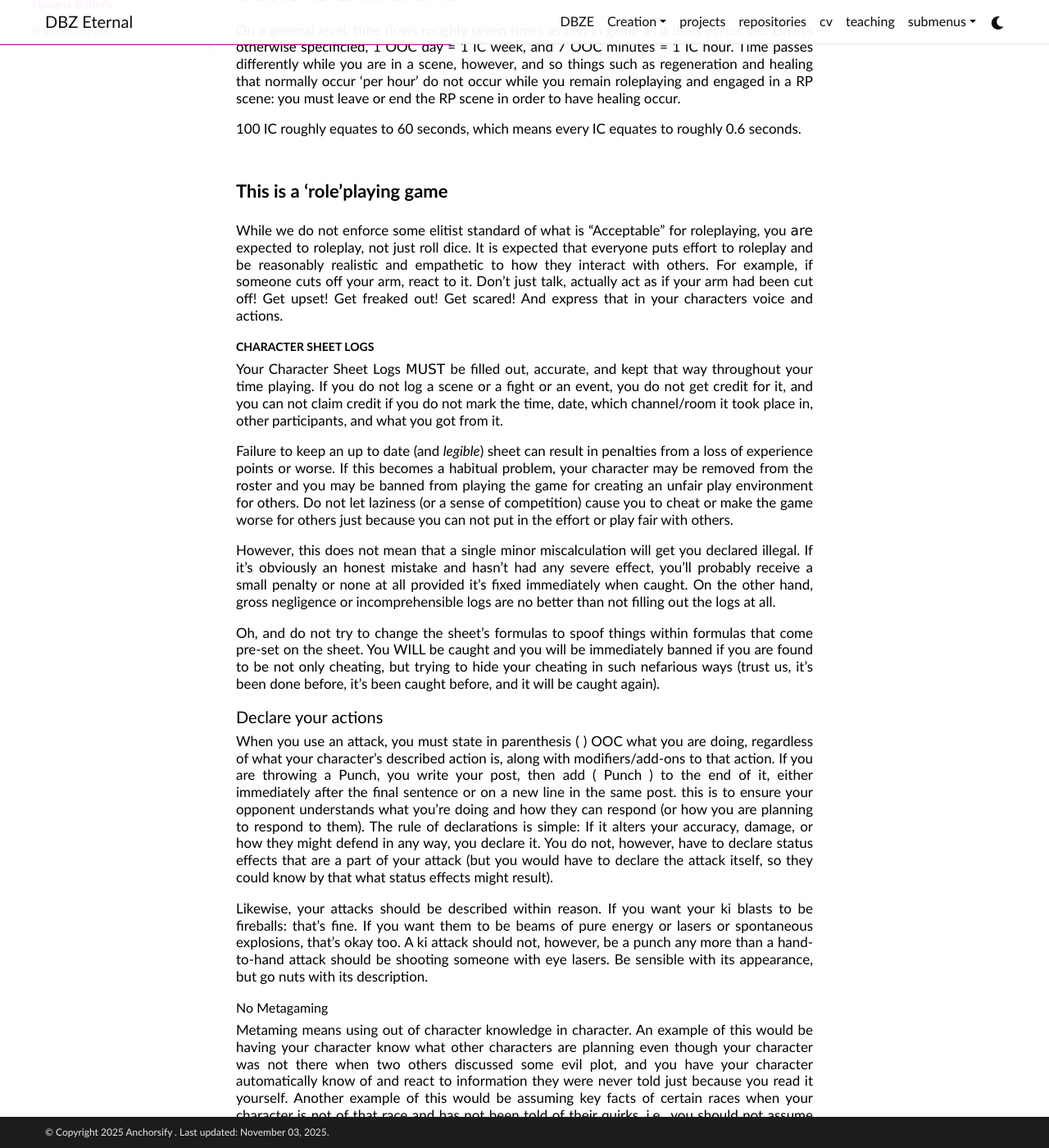
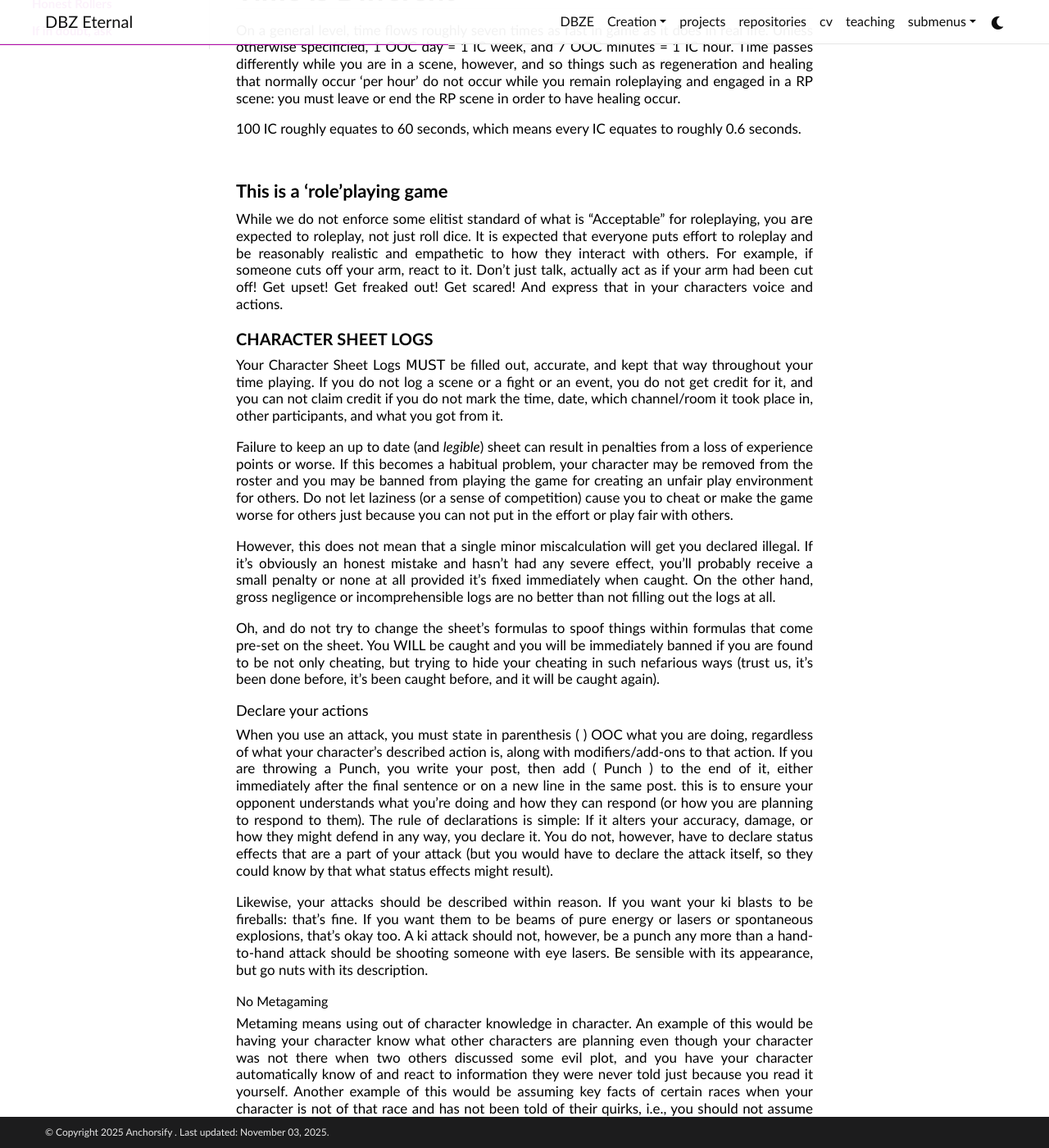
Before and after one commit to DBZEternal/DBZEternal.github.io, a Jekyll site: the page built from _creation/basicrules.md, in a window 1280 px wide and 1400 px high, scrolled down 535 px. Shown: the whole window at 82% size. Built offline with Jekyll 4.4.1, drawn with Linux system fonts in a browser that asks for light colours; some web fonts are replaced; a style sheet for code colours, icons or effects is not loaded.

Commit message:
header updates

```diff
--- a/_sass/_base.scss
+++ b/_sass/_base.scss
@@ -66,23 +66,15 @@
 
 h1 { font-weight: 700; }
 
-h2 {
+h2 { }
 
-}
+h3 { font-size: 22px; font-weight: 700px; }
 
-h3 { font-size: 22px; }
+h4 { font-size: 20px; font-weight: 700px; }
 
-h4 {
+h5 { font-size: 18px; font-weight: 700px; }
 
-}
-
-h5 {
-
-}
-
-h6{
-
-}
+h6 { font-size: 16px; font-weight: 700px; }
 
 // Typography
 
```
Also changed, not shown: assets/js/distillpub/template.v2.js, assets/js/distillpub/transforms.v2.js.
